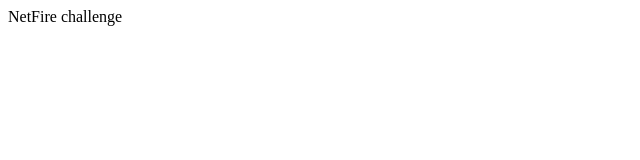
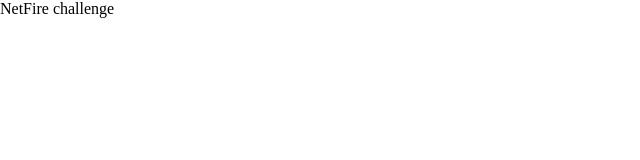
Before and after one commit to KappaPrajd/netfire-challenge, a React (Vite) app: page / in a window 1280 px wide. Shown: the top 160 px of the page, without its empty margins (0-640 px from the left). Built offline with nearby package versions, Linux system fonts and the light colour scheme.

Commit message:
feat: added base global styles

```diff
--- a/src/App.tsx
+++ b/src/App.tsx
@@ -1,3 +1,5 @@
+import './global.css';
+
 const App = () => {
   return <div>NetFire challenge</div>;
 };
--- /dev/null
+++ b/src/global.css
@@ -0,0 +1,6 @@
+html,
+body {
+  margin: 0;
+  width: 100%;
+  box-sizing: border-box;
+}
```
